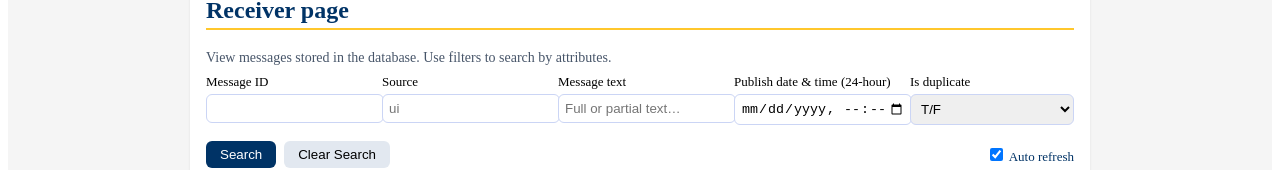
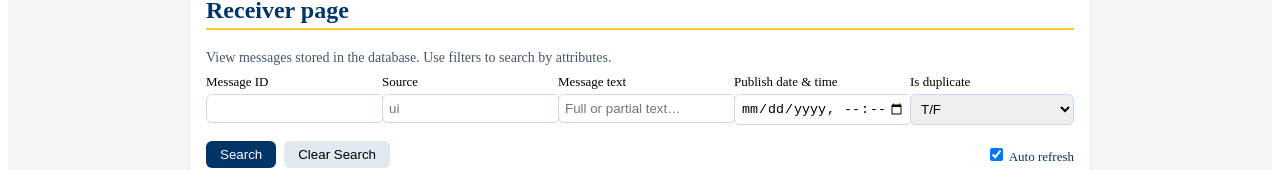
Before and after one commit to AdamChap94/IS-4880-Capstone-Project, a React (Vite) app in the folder frontend/: page / in a window 1280 px wide. Both pictures are taken after a click on the button "Receiver". Shown: the part 172-342 px from the top of the page. Built offline with nearby package versions, Linux system fonts and the light colour scheme; no server answers.

Commit message:
Update arc.app.jsx

```diff
--- a/frontend/src/arc.app.jsx
+++ b/frontend/src/arc.app.jsx
@@ -331,11 +331,6 @@ function ReceiverPage({ brandBlue, brandGold }) {
         View messages stored in the database. Use filters to search by attributes.
       </p>
 
-      {loading && (
-        <p style={{ fontSize: 12, color: "#64748b", marginTop: 0, marginBottom: 8 }}>
-          Refreshing messages...
-        </p>
-      )}
 
       {/* Filters */}
       <div
@@ -381,7 +376,7 @@ function ReceiverPage({ brandBlue, brandGold }) {
         </div>
         <div>
           <label style={{ display: "block", fontSize: 13, marginBottom: 4 }}>
-            Publish date & time (24-hour)
+            Publish date & time
           </label>
           <input
             type="datetime-local"
```
